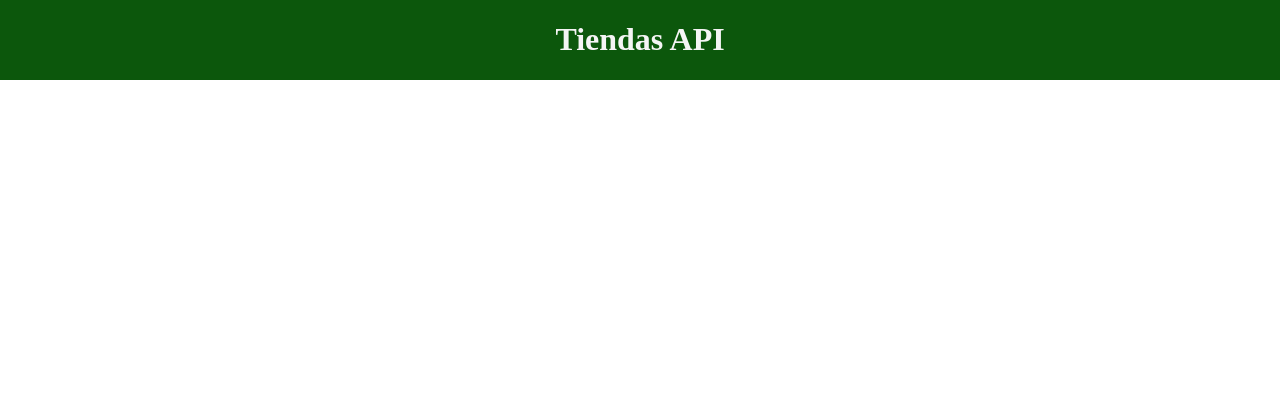
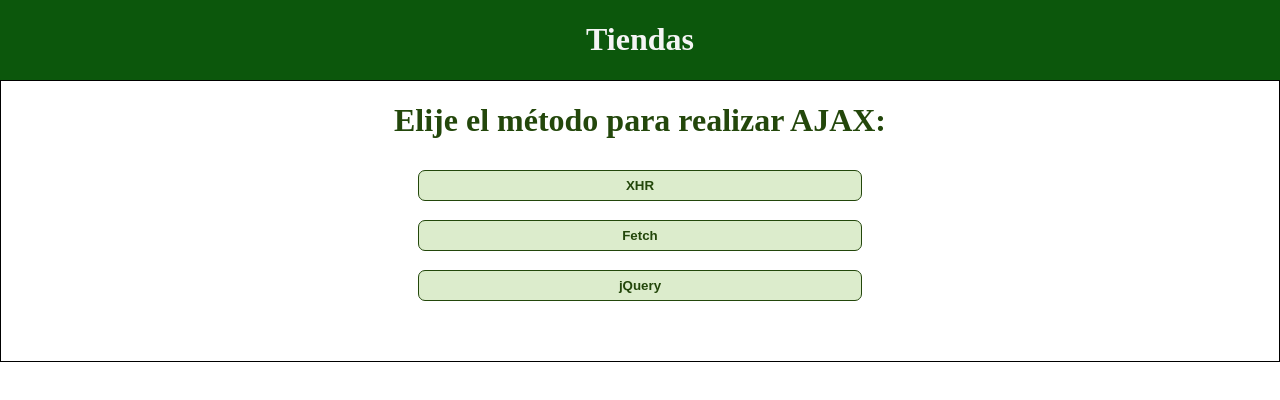
Before and after one commit to Brunocq1996/Tiendas-Api, a website: page index.html in a window 1280 px wide. Drawn offline with Linux system fonts and the light colour scheme.

Commit message:
Creación y estilo de botones

```diff
--- a/css/styles.scss
+++ b/css/styles.scss
@@ -1,5 +1,26 @@
 $colorFondo:rgb(12, 87, 12);
+$verdeOscuro:#23470b;
+$verdeClarito:#dceccc;
+$verdeClaro:#bce2a3;
 $blanco:whitesmoke;
+@mixin estiloBotones{
+    padding:7px 200px;
+    border:solid 1px $verdeOscuro;
+    color:$verdeOscuro;
+    background-color: $verdeClarito;
+    border-radius: 7px;
+     &:hover{
+        background-color: #bce2a3;
+    }
+    &:active{
+        background-color: #23470b;
+        color:#dceccc;
+    }
+    &:focus{
+        outline: none;
+    }
+
+}
 *{
     box-sizing: border-box;
 }
@@ -15,3 +36,30 @@ header{
         color:$blanco
     }
 }
+main{
+    display: flex;
+    flex-direction: column;
+    align-items: center;
+    border:1px black solid;
+    padding-bottom: 50px;
+    h1{
+        color:$verdeOscuro;
+    }
+    #botonesIniciales{
+        display:flex;
+        flex-direction: column;
+        justify-content: space-around;
+        height: 150px;
+
+        #XHR{
+
+            @include estiloBotones();
+        }
+        #Fetch{
+            @include estiloBotones();
+        }
+        #jQuery{
+            @include estiloBotones();
+        }
+    }
+}
--- a/index.html
+++ b/index.html
@@ -9,8 +9,16 @@
 </head>
 <body>
     <header>
-        <h1>Tiendas API</h1>
+        <h1>Tiendas</h1>
     </header>
+    <main>
+        <h1>Elije el método para realizar AJAX:</h1>
+        <div id="botonesIniciales">
+            <button id="XHR"><strong>XHR</strong></button>
+            <button id="Fetch"><strong>Fetch</strong></button>
+            <button id="jQuery"><strong>jQuery</strong></button>
+        </div>
+    </main>
     <script src="./script/script.js"></script>
 </body>
 </html>
```
Also changed, not shown: css/styles.css, js/script.js (added).
